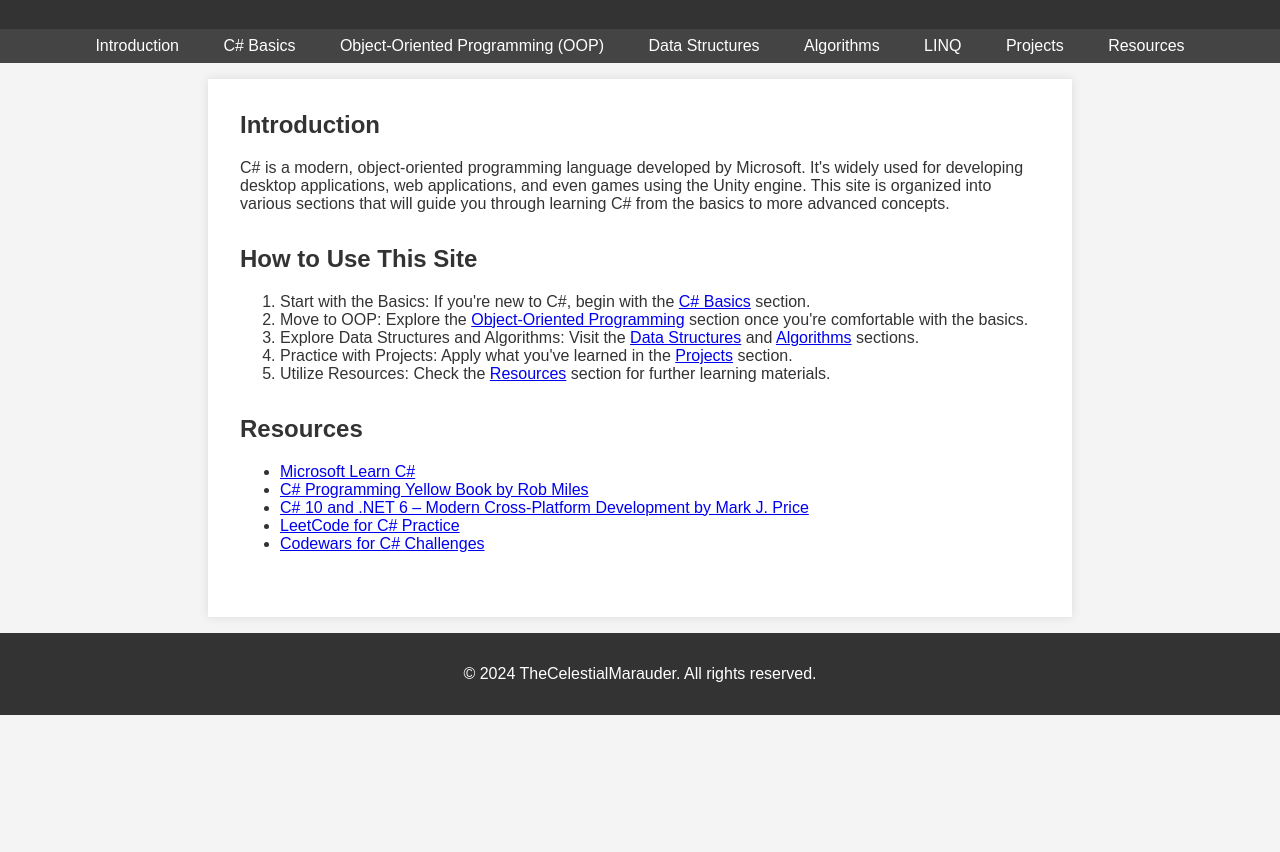
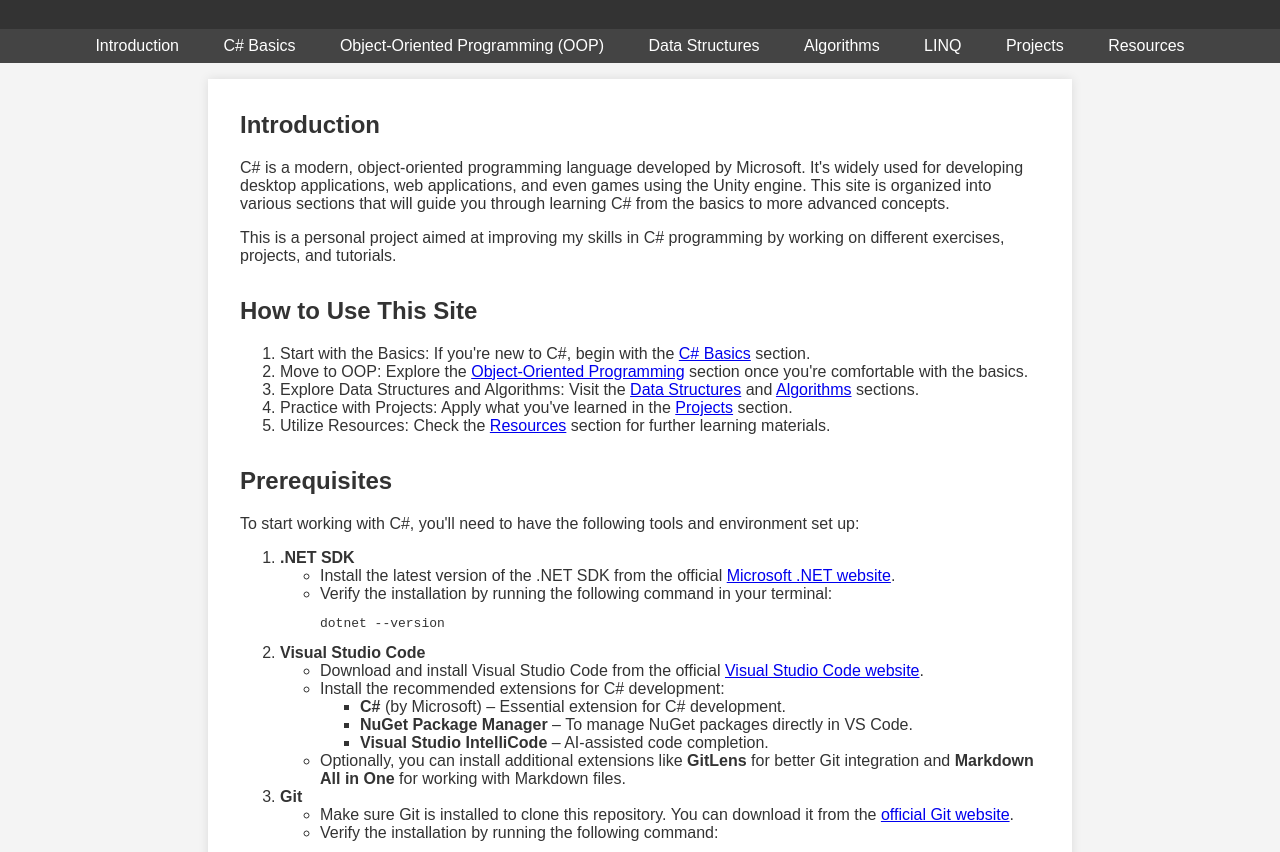
Before and after one commit to TheCelestialMarauder/HowToCsharp, a plain HTML site: page docs/index.html in a window 1280 px wide. Shown: the part 90-942 px from the top of the page. Before the commit the page ends 805 px from the top, so only its background shows below. Drawn offline with Linux system fonts and the light colour scheme.

Commit message:
"Remove detailed instructions from README.md and move them to docs/index.html, leaving only a brief introduction and a link to the new documentation in README.md."

```diff
--- a/docs/index.html
+++ b/docs/index.html
@@ -38,6 +38,11 @@
           organized into various sections that will guide you through learning
           C# from the basics to more advanced concepts.
         </p>
+        <p>
+          This is a personal project aimed at improving my skills in C#
+          programming by working on different exercises, projects, and
+          tutorials.
+        </p>
       </section>
 
       <section id="how-to-use">
@@ -65,6 +70,82 @@
             Utilize Resources: Check the
             <a href="#resources">Resources</a> section for further learning
             materials.
+          </li>
+        </ol>
+      </section>
+
+      <section id="prerequisites">
+        <h2>Prerequisites</h2>
+        <p>
+          To start working with C#, you'll need to have the following tools and
+          environment set up:
+        </p>
+        <ol>
+          <li>
+            <strong>.NET SDK</strong>
+            <ul>
+              <li>
+                Install the latest version of the .NET SDK from the official
+                <a href="https://dotnet.microsoft.com/download" target="_blank"
+                  >Microsoft .NET website</a
+                >.
+              </li>
+              <li>
+                Verify the installation by running the following command in your
+                terminal:
+                <pre><code>dotnet --version</code></pre>
+              </li>
+            </ul>
+          </li>
+          <li>
+            <strong>Visual Studio Code</strong>
+            <ul>
+              <li>
+                Download and install Visual Studio Code from the official
+                <a href="https://code.visualstudio.com/" target="_blank"
+                  >Visual Studio Code website</a
+                >.
+              </li>
+              <li>
+                Install the recommended extensions for C# development:
+                <ul>
+                  <li>
+                    <strong>C#</strong> (by Microsoft) – Essential extension for
+                    C# development.
+                  </li>
+                  <li>
+                    <strong>NuGet Package Manager</strong> – To manage NuGet
+                    packages directly in VS Code.
+                  </li>
+                  <li>
+                    <strong>Visual Studio IntelliCode</strong> – AI-assisted
+                    code completion.
+                  </li>
+                </ul>
+              </li>
+              <li>
+                Optionally, you can install additional extensions like
+                <strong>GitLens</strong> for better Git integration and
+                <strong>Markdown All in One</strong> for working with Markdown
+                files.
+              </li>
+            </ul>
+          </li>
+          <li>
+            <strong>Git</strong>
+            <ul>
+              <li>
+                Make sure Git is installed to clone this repository. You can
+                download it from the
+                <a href="https://git-scm.com/" target="_blank"
+                  >official Git website</a
+                >.
+              </li>
+              <li>
+                Verify the installation by running the following command:
+                <pre><code>git --version</code></pre>
+              </li>
+            </ul>
           </li>
         </ol>
       </section>
```
Also changed, not shown: 1 other file.
